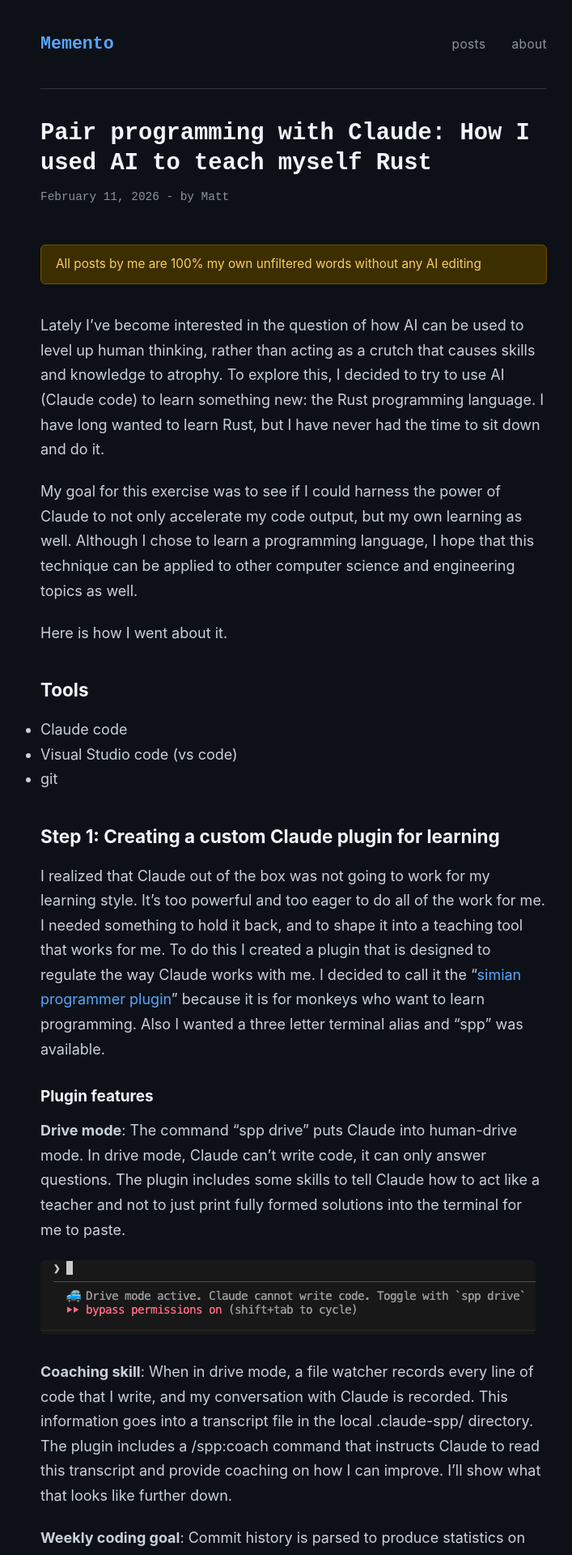
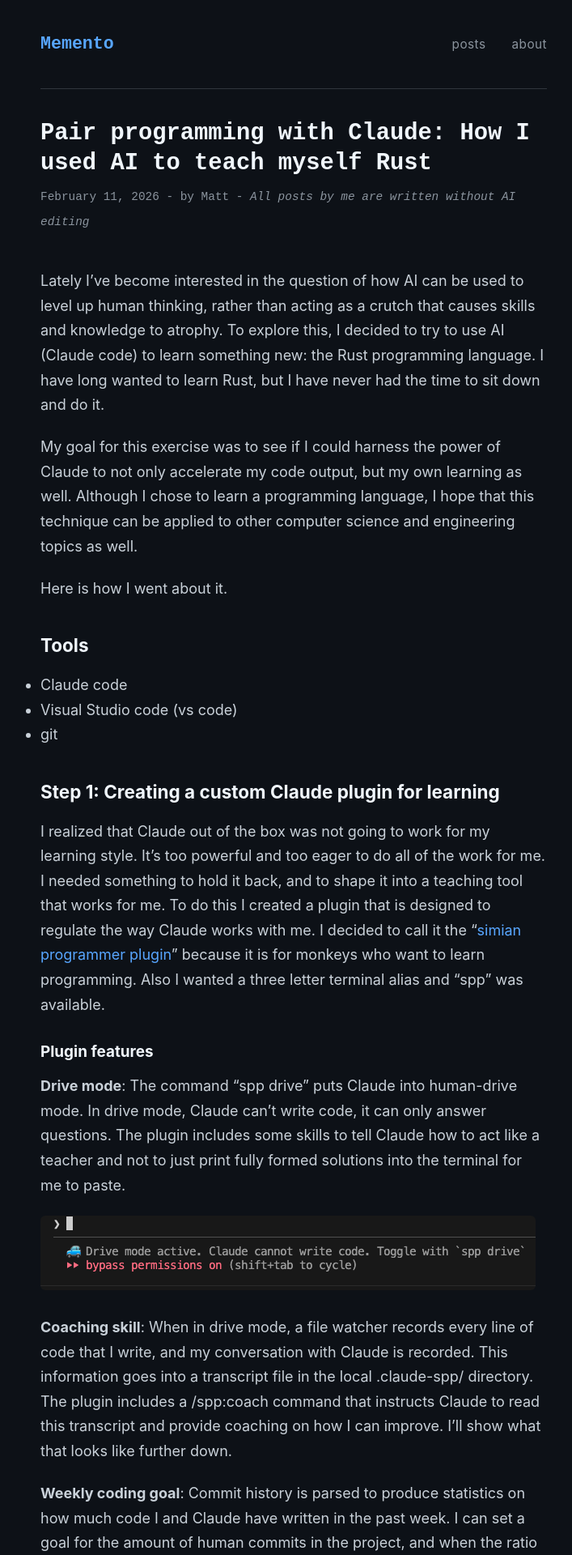
Before and after one commit to mlolson/blog, a Jekyll site: the page built from _posts/2026-02-11-learning-rust.md, in a window 1280 px wide. Shown: the top 1920 px of the page at 81% size, without its empty margins (277-984 px from the left). Built offline with Jekyll 4.4.1, drawn with Linux system fonts in a browser that asks for light colours.

Commit message:
Move AI disclaimer into byline as inline italic text
Co-Authored-By: Claude Opus 4.6 <noreply@anthropic.com>

```diff
--- a/_layouts/post.html
+++ b/_layouts/post.html
@@ -4,13 +4,8 @@ layout: default
 <article>
   <header class="post-header">
     <h1>{{ page.title }}</h1>
-    <time datetime="{{ page.date | date_to_xmlschema }}">{{ page.date | date: "%B %-d, %Y" }}{% if page.author %} - by {{ page.author }}{% endif %}</time>
+    <time datetime="{{ page.date | date_to_xmlschema }}">{{ page.date | date: "%B %-d, %Y" }}{% if page.author %} - by {{ page.author }}{% endif %}{% if page.author == "Matt" %} - <em>All posts by me are written without AI editing</em>{% endif %}</time>
   </header>
-  {% if page.author == "Matt" %}
-  <div class="info-banner">
-    All posts by me are 100% my own unfiltered words without any AI editing
-  </div>
-  {% endif %}
   <div class="post-content">
     {{ content }}
   </div>
--- a/assets/css/style.css
+++ b/assets/css/style.css
@@ -74,16 +74,6 @@ time {
 
 .post-header { margin-bottom: 2.5rem; }
 
-
-.info-banner {
-  background: #3d2e00;
-  border: 1px solid #6e5200;
-  color: #f5d060;
-  padding: 0.6rem 1rem;
-  border-radius: 6px;
-  font-size: 0.85rem;
-  margin-bottom: 2rem;
-}
 
 .post-content { font-size: 1rem; }
 
```
